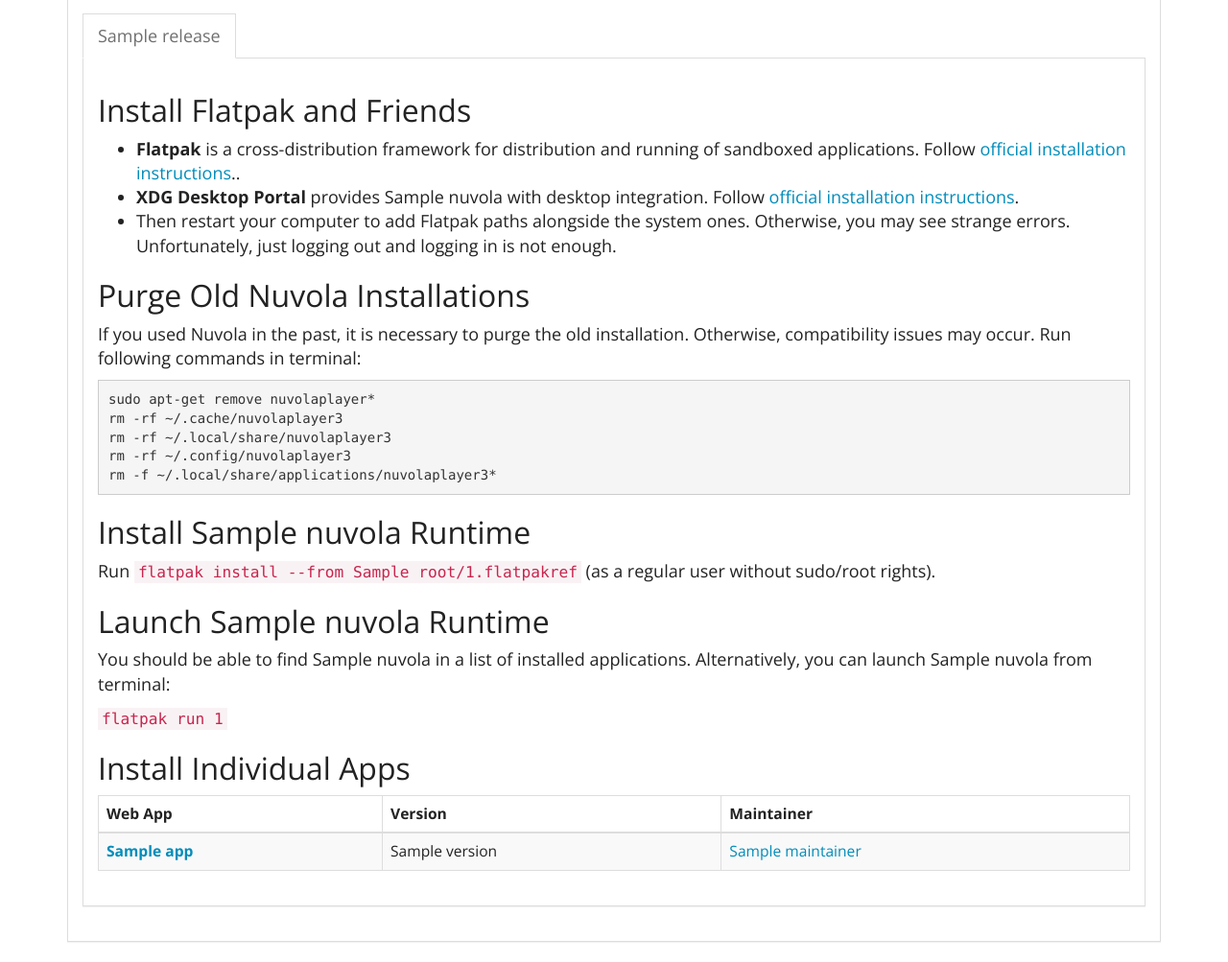
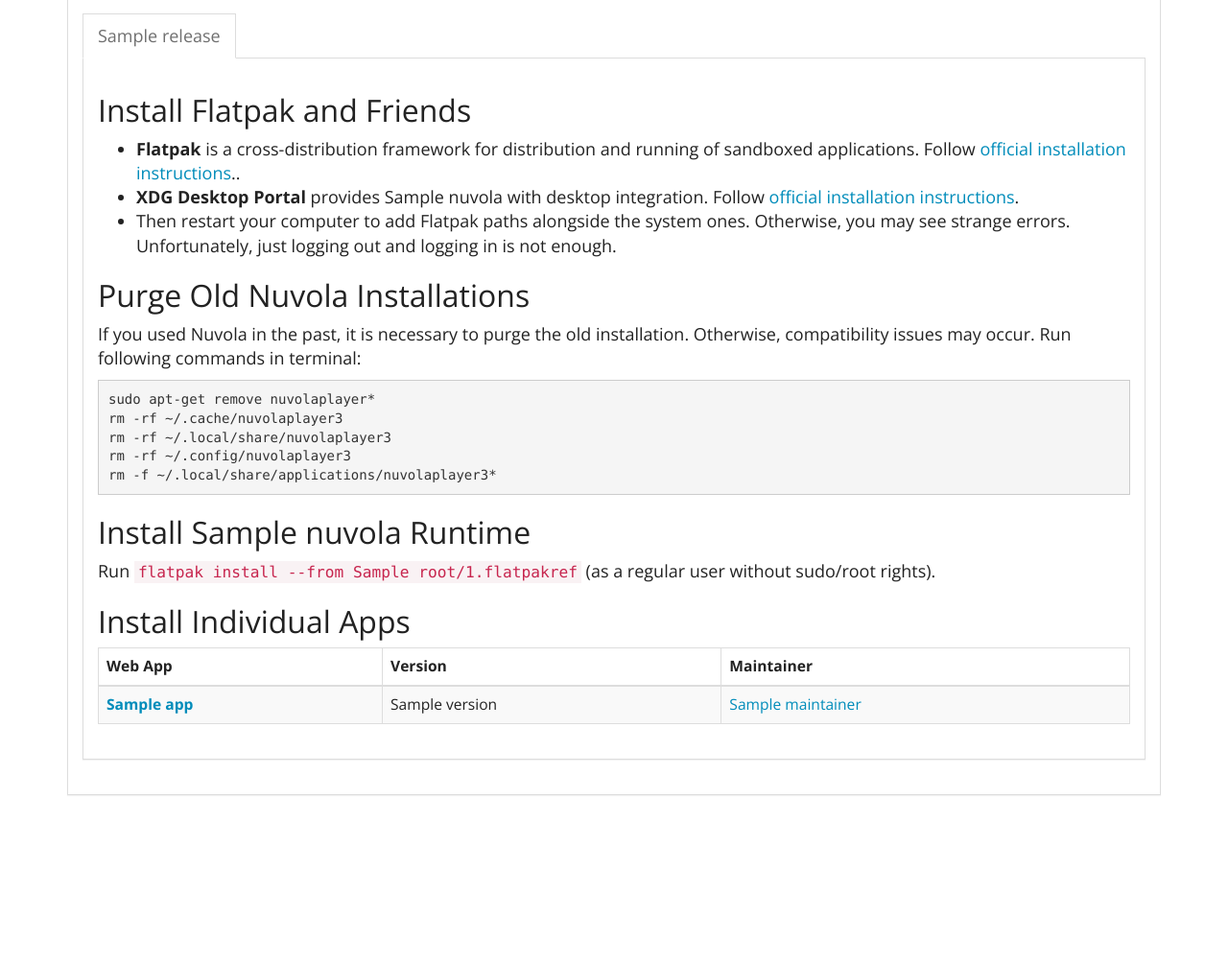
Before and after one commit to tiliado/nuvola.tiliado.eu, a Python web app: template templates/nuvola.html in a window 1280 px wide. Shown: the part 205-1208 px from the top of the page at 96% size. After the commit the page ends 1035 px from the top, so only its background shows below. Run offline with Jinja, Linux system fonts and the light colour scheme; the template is opened without the code that fills it: most values are stand-ins (such as "Sample title", 1, 10 or a date in 2020).

Commit message:
Remove section Launch Nuvola Runtime
The GUI is to be removed.

Issue: tiliado/nuvolaruntime#405

Signed-off-by: Jiří Janoušek <janousek.jiri@gmail.com>

```diff
--- a/templates/snippets.html
+++ b/templates/snippets.html
@@ -54,16 +54,6 @@
     Run <code>flatpak install --from {{ root }}/{{ nuvola.uid }}.flatpakref</code>
     (as a regular user without sudo/root rights).
   </p>
-
-  <h2>Launch {{ nuvola.name }} Runtime</h2>
-  <p>
-    You should be able to find {{ nuvola.name }} in a list of installed applications. Alternatively, you can launch
-    {{ nuvola.name }} from terminal:
-  </p>
-  <p>
-    <code>flatpak run {{ nuvola.uid }}
-    </code>
-  </p>
 {% endmacro %}
 
 {# ================================ UBUNTU =============================== #}
@@ -86,21 +76,6 @@
 Required runtime for eu.tiliado.Nuvola/x86_64/stable (org.gnome.Platform/x86_64/3.22) is not installed, searching...
 Found in remote gnome, do you want to install it? [y/n]: <strong>y</strong>
 Installing: org.gnome.Platform/x86_64/3.22 from gnome</code></pre>
-
-  <h2>Launch {{nuvola.name}}</h2>
-  <ul>
-    <li>
-      You should be able to find {{nuvola.name}} in a list of installed applications.
-      If not, you may have forgotten to log out and log in and Unity has not find out yet that a new
-      application has been installed.
-    </li>
-    <li>
-      Alternatively,you can launch {{nuvola.name}}
-      from <a href="https://help.ubuntu.com/community/UsingTheTerminal">a terminal</a>:
-      <br/><code>flatpak run {{nuvola.uid}}
-    </code>
-    </li>
-  </ul>
 {% endmacro %}
 
 {% macro ubuntu_install_app(app, distro_spec) %}
```
